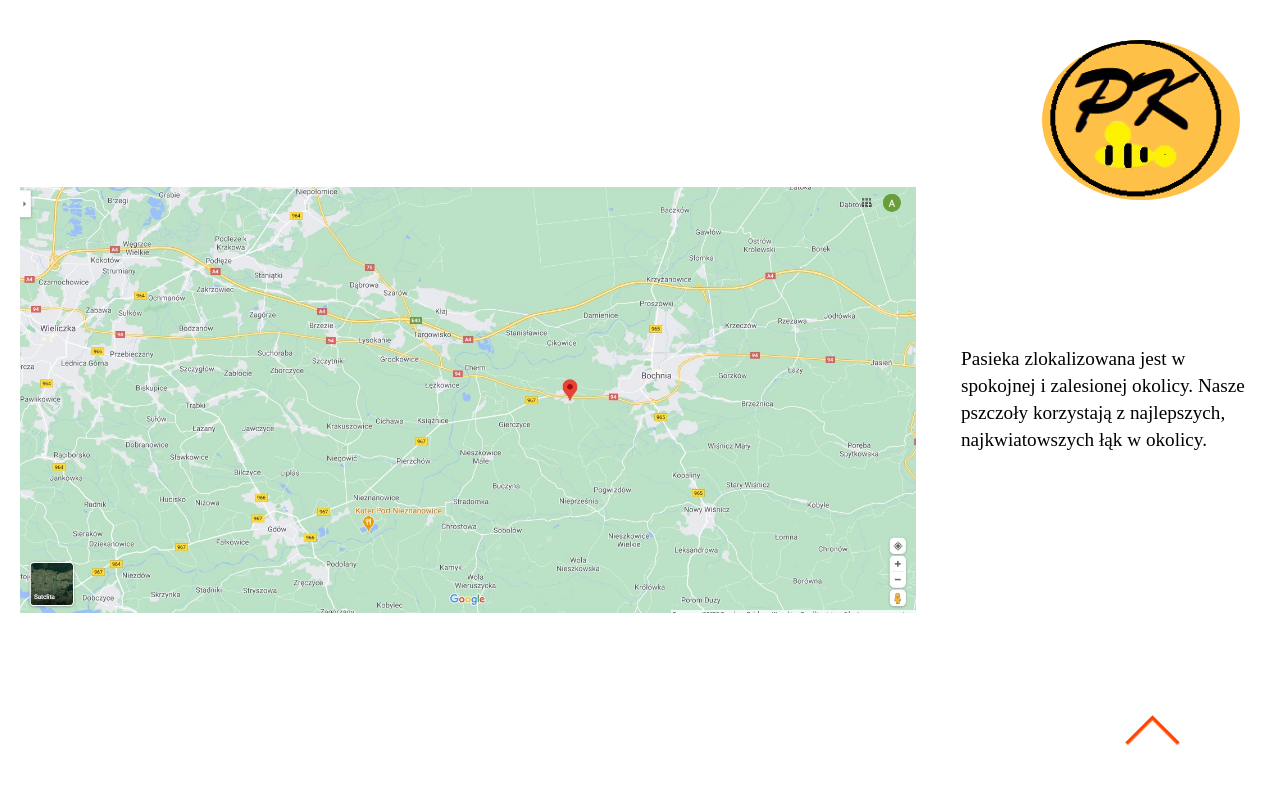
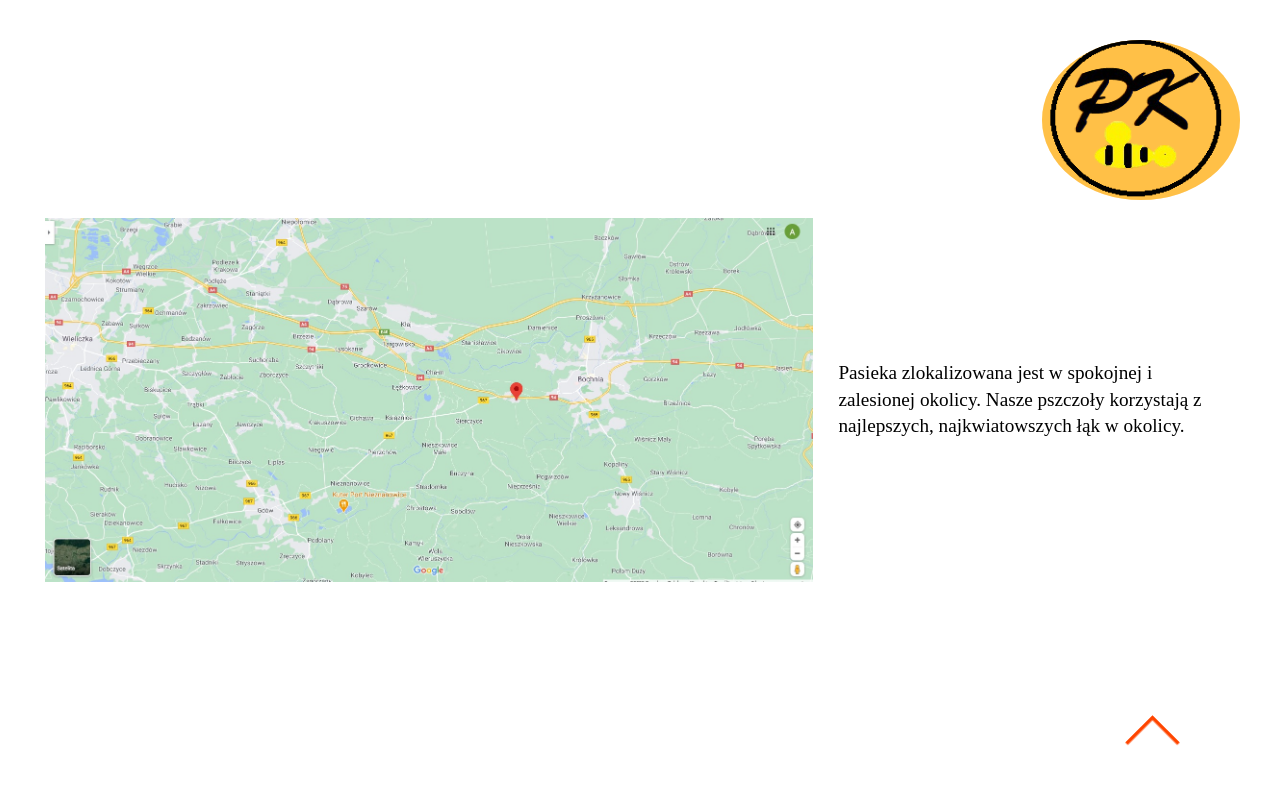
Before and after one commit to ArielNowak1990/HoneyPage, a React (Create React App) app: page /aboutUs in a window 1280 px wide. Shown: the top 800 px of the page. Built offline with nearby package versions, Linux system fonts and the light colour scheme.

Commit message:
change aboutUS

```diff
--- a/src/scss/landingPage/_aboutUs.scss
+++ b/src/scss/landingPage/_aboutUs.scss
@@ -2,7 +2,7 @@
 .container_aboutUs{
   background-attachment: fixed;
   scroll-behavior: smooth;
-  width: calc(100vw - 17px);
+  width: calc(100%);
   overflow-x: hidden;
 
 
@@ -30,12 +30,13 @@
   display: flex;
   justify-content: center;
   align-items: center;
+  flex-wrap: wrap;
   img{
-    padding: 20px;
-    width: 70vw;
+    width: 60vw;
   }
   div{
     width: 29vw;
+    min-width: 200px;
     padding: 25px;
     line-height: 1.4em;
     font-size: 1.2em;
```
